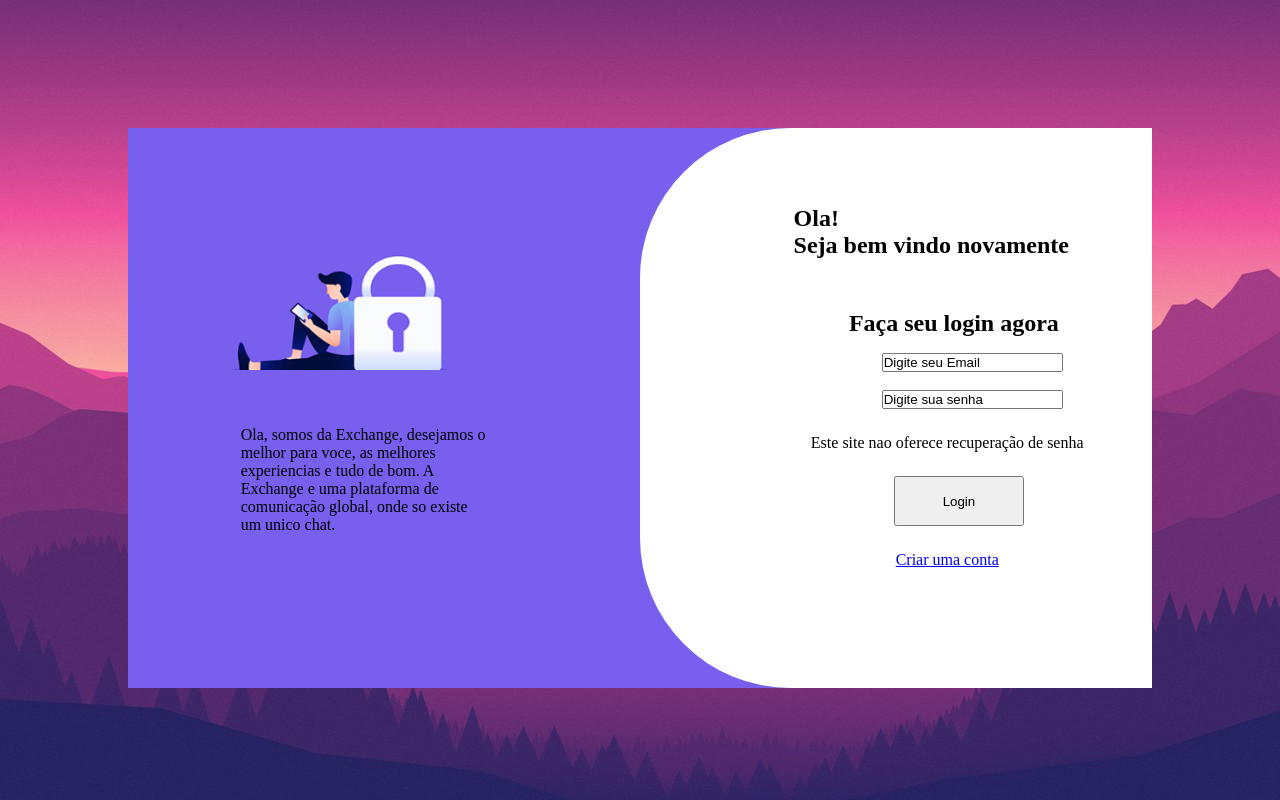
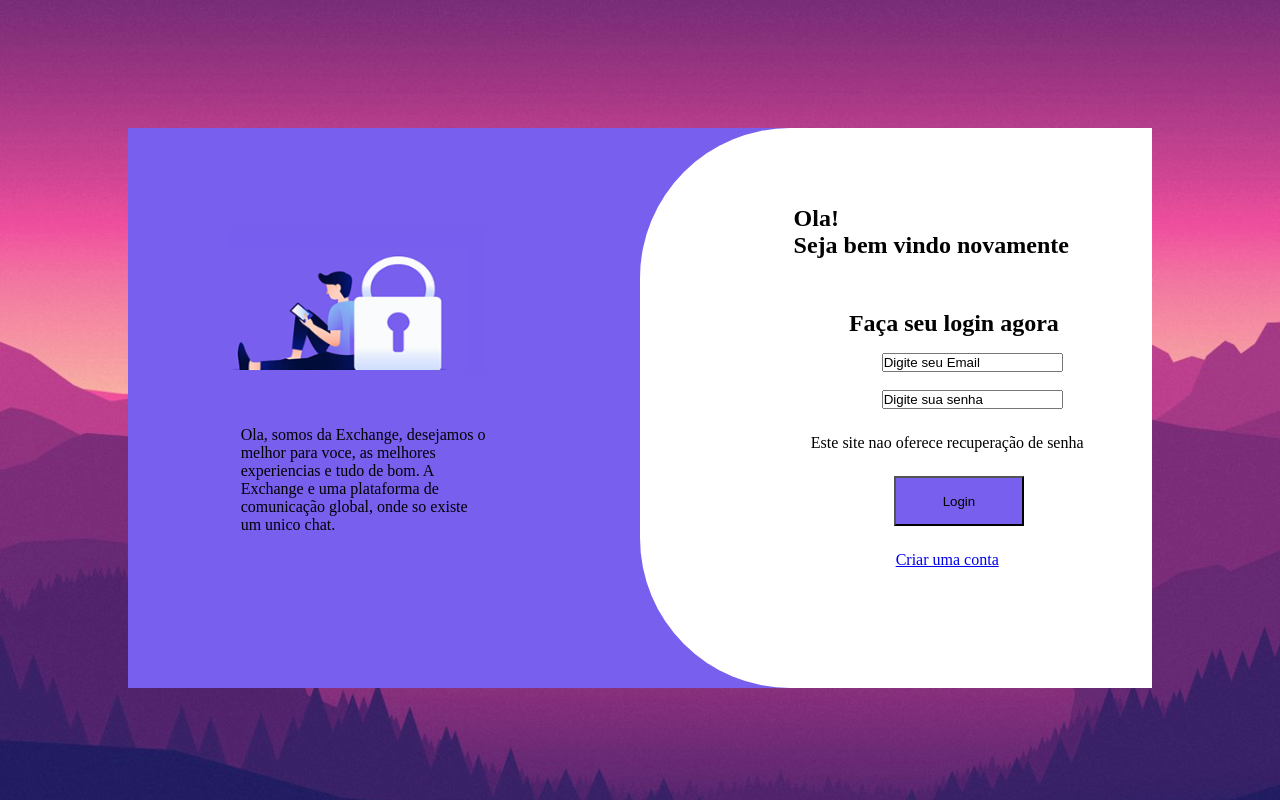
Before and after one commit to EduardoCosta942/exchange, a plain HTML site: page Exchange/index.html in a window 1280 px wide. Drawn offline with Linux system fonts and the light colour scheme.

Commit message:
Background
O backgroud foi ashatado

```diff
--- a/Exchange/assets/cadastro.css
+++ b/Exchange/assets/cadastro.css
@@ -3,7 +3,7 @@
     padding: 0%;
 }
 body {
-      background-image: url(/Exchange/assets/images/firewatch-campo-santo-kholmy-vid-les-igra-peizazh-gory-poz-7.jpeg);
+    background-image: url(/Exchange/assets/images/firewatch-campo-santo-kholmy-vid-les-igra-peizazh-gory-poz-7\ \(1\).png)
 }
 #border {
 
--- a/Exchange/assets/chat.css
+++ b/Exchange/assets/chat.css
@@ -3,7 +3,7 @@
     padding: 0%;
 }
 body{
-    background-image: url(/Exchange/assets/images/firewatch-campo-santo-kholmy-vid-les-igra-peizazh-gory-poz-7.jpeg);
+    background-image: url(/Exchange/assets/images/firewatch-campo-santo-kholmy-vid-les-igra-peizazh-gory-poz-7\ \(1\).png)
 }
 #telaDeFundo{
     background-color: purple;
@@ -24,6 +24,3 @@ body{
     border: none;
     border-radius: 30px;
 }
-#send{
-
-}
--- a/Exchange/assets/style.css
+++ b/Exchange/assets/style.css
@@ -5,7 +5,7 @@
 body{
     width: 100%;
     height: 100%;
-    background-image: url(/Exchange/assets/images/firewatch-campo-santo-kholmy-vid-les-igra-peizazh-gory-poz-7.jpeg);
+    background-image: url(/Exchange/assets/images/firewatch-campo-santo-kholmy-vid-les-igra-peizazh-gory-poz-7\ \(1\).png)
 }
 .tela{
     width: 100vw;
@@ -64,13 +64,11 @@ h2 {
     margin-bottom: 6%;
 }
 #blogin {
+    background-color: rgb(120, 95, 238);
     width: 130px;
     height: 50px;
     margin-left: 37%;
     margin-bottom: 6%;
-}
-#blogin:hover {
-    background-color: rgb(255, 0, 0);
 }
 #criar {
     text-align: center;
```
Also changed, not shown: Exchange/assets/images/firewatch-campo-santo-kholmy-vid-les-igra-peizazh-gory-poz-7 (1).png (added), Exchange/assets/images/firewatch-campo-santo-kholmy-vid-les-igra-peizazh-gory-poz-7.jpeg (deleted).
